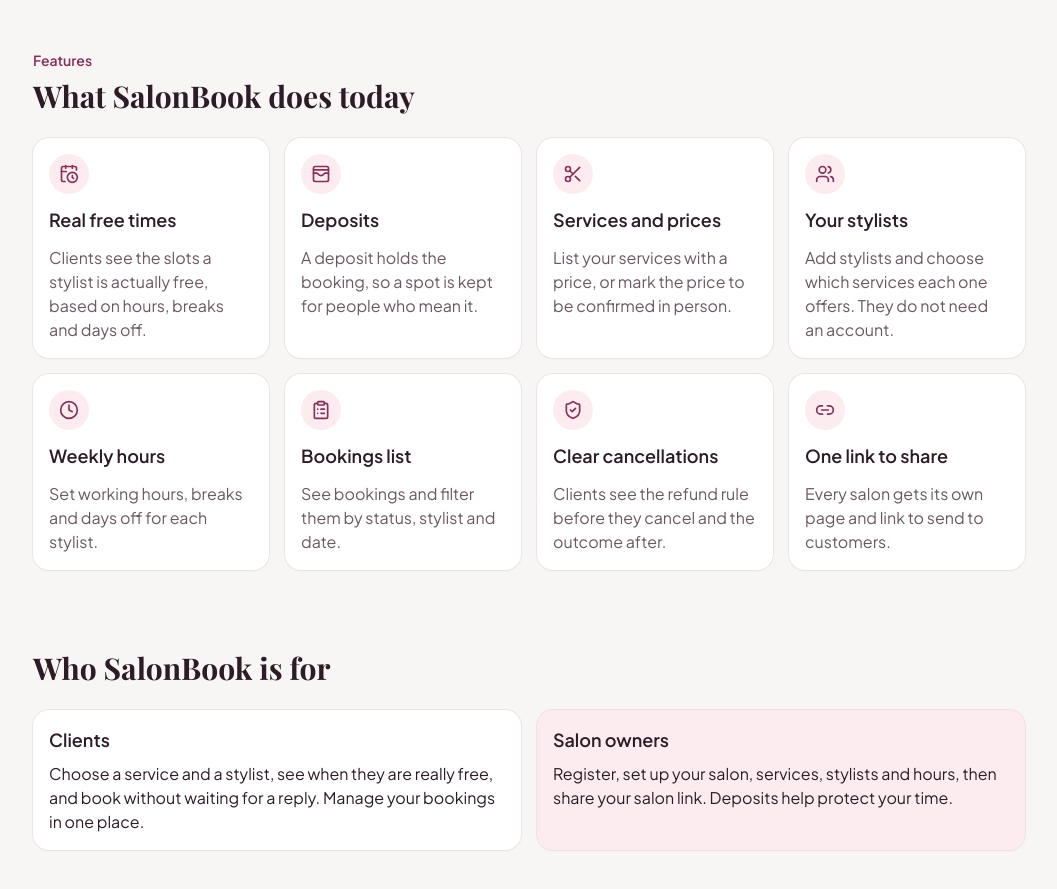
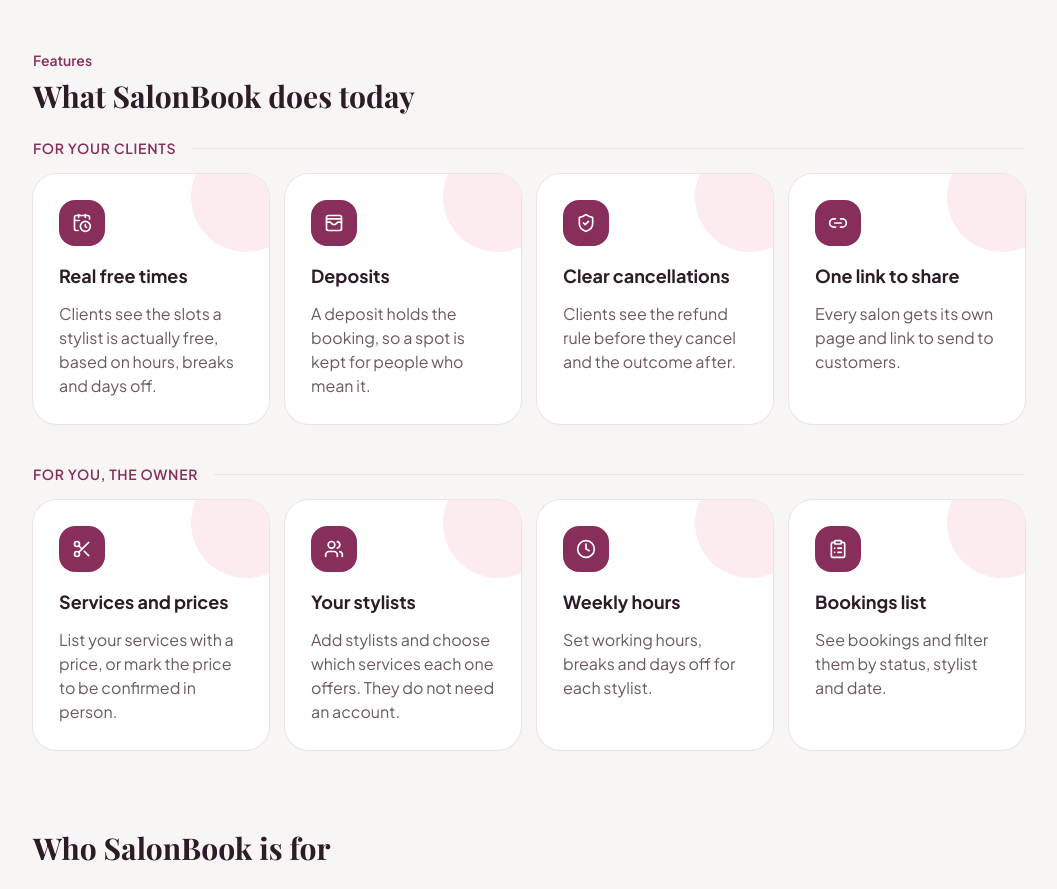
Before and after one commit to stephcloud/salonbook-web, a Next.js app: page / in a window 1280 px wide. Shown: the part 1760-2649 px from the top of the page, without its empty margins (111-1168 px from the left). Built offline with nearby package versions, Linux system fonts and the light colour scheme; no server answers; a web font is replaced by a local one.

Commit message:
feat(landing): group feature cards for clients and owners

```diff
--- a/src/components/features/landing/FeaturesSection.tsx
+++ b/src/components/features/landing/FeaturesSection.tsx
@@ -1,7 +1,7 @@
-import { Card, CardContent } from "@/components/ui/card";
+import { Card } from "@/components/ui/card";
 import { Reveal } from "@/components/features/landing/Reveal";
 import { SectionHeading } from "@/components/features/landing/SectionHeading";
-import { FEATURES } from "@/lib/landing-content";
+import { FEATURE_GROUPS } from "@/lib/landing-content";
 
 export function FeaturesSection() {
   return (
@@ -17,24 +17,43 @@ export function FeaturesSection() {
           title="What SalonBook does today"
         />
       </Reveal>
+      <div className="flex flex-col gap-10">
+        {FEATURE_GROUPS.map(({ id, label, features }) => (
+          <div
+            key={id}
+            role="group"
+            aria-labelledby={id}
+            className="flex flex-col gap-4"
+          >
+            <div className="flex items-center gap-4">
+              <h3
+                id={id}
+                className="text-sm font-semibold tracking-wider text-primary uppercase"
+              >
+                {label}
+              </h3>
+              <span aria-hidden="true" className="h-px flex-1 bg-border" />
+            </div>
             <ul className="grid gap-4 sm:grid-cols-2 lg:grid-cols-4">
-        {FEATURES.map(({ title, text, icon: Icon }, index) => (
+              {features.map(({ title, text, icon: Icon }, index) => (
                 <li key={title}>
-            {/* The stagger restarts on each desktop row of four. */}
-            <Reveal className="h-full" delay={(index % 4) * 80}>
-              <Card className="h-full rounded-2xl transition-shadow hover:shadow-md motion-reduce:transition-none">
-                <CardContent className="flex flex-col gap-3">
-                  <span className="flex size-10 items-center justify-center rounded-full bg-muted text-primary">
+                  <Reveal className="h-full" delay={index * 80}>
+                    {/* The circle is a pseudo-element clipped by the card;
+                     *:relative keeps every child painted above it. */}
+                    <Card className="relative h-full gap-3 rounded-3xl p-6.5 *:relative before:absolute before:-top-8 before:-right-8 before:size-27.5 before:rounded-full before:bg-secondary hover:shadow-lg hover:shadow-primary/15 motion-safe:transition-[translate,box-shadow] motion-safe:duration-300 motion-safe:hover:-translate-y-1">
+                      <span className="flex size-11.5 items-center justify-center rounded-2xl bg-primary text-primary-foreground">
                         <Icon aria-hidden="true" className="size-5" />
                       </span>
-                  <h3 className="text-lg font-semibold">{title}</h3>
+                      <h4 className="mt-1 text-lg font-bold">{title}</h4>
                       <p className="text-base text-muted-foreground">{text}</p>
-                </CardContent>
                     </Card>
                   </Reveal>
                 </li>
               ))}
             </ul>
+          </div>
+        ))}
+      </div>
     </section>
   );
 }
--- a/src/lib/landing-content.ts
+++ b/src/lib/landing-content.ts
@@ -22,8 +22,14 @@ export const HOME_ANCHORS: HomeAnchor[] = [
 
 export type Feature = { title: string; text: string; icon: LucideIcon };
 
+export type FeatureGroup = { id: string; label: string; features: Feature[] };
+
 /** Only things the app does today. Do not add a feature before it ships. */
-export const FEATURES: Feature[] = [
+export const FEATURE_GROUPS: FeatureGroup[] = [
+  {
+    id: "features-clients",
+    label: "For your clients",
+    features: [
       {
         title: "Real free times",
         text: "Clients see the slots a stylist is actually free, based on hours, breaks and days off.",
@@ -34,6 +40,22 @@ export const FEATURES: Feature[] = [
         text: "A deposit holds the booking, so a spot is kept for people who mean it.",
         icon: WalletCards,
       },
+      {
+        title: "Clear cancellations",
+        text: "Clients see the refund rule before they cancel and the outcome after.",
+        icon: ShieldCheck,
+      },
+      {
+        title: "One link to share",
+        text: "Every salon gets its own page and link to send to customers.",
+        icon: Link2,
+      },
+    ],
+  },
+  {
+    id: "features-owners",
+    label: "For you, the owner",
+    features: [
       {
         title: "Services and prices",
         text: "List your services with a price, or mark the price to be confirmed in person.",
@@ -54,15 +76,7 @@ export const FEATURES: Feature[] = [
         text: "See bookings and filter them by status, stylist and date.",
         icon: ClipboardList,
       },
-  {
-    title: "Clear cancellations",
-    text: "Clients see the refund rule before they cancel and the outcome after.",
-    icon: ShieldCheck,
-  },
-  {
-    title: "One link to share",
-    text: "Every salon gets its own page and link to send to customers.",
-    icon: Link2,
+    ],
   },
 ];
 
```
Also changed, not shown: 1 other file (tests, documents, lock files or other folders). Lines whose indentation alone changed are shown as unchanged.
